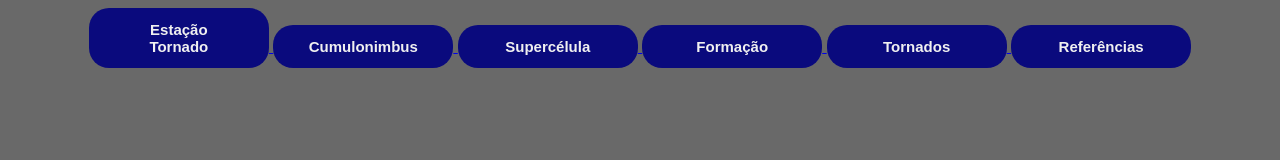
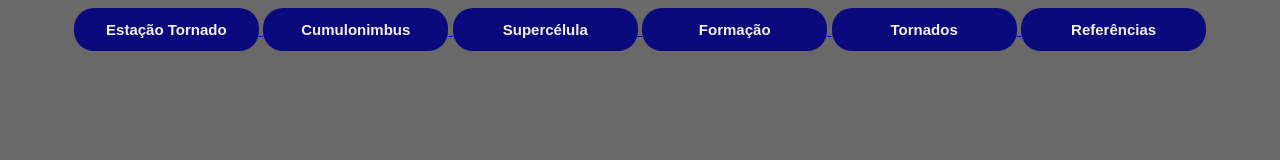
Before and after one commit to AkimoriShuda/estacaotornado, a plain HTML site: page linksite.html in a window 1280 px wide. Drawn offline with Linux system fonts and the light colour scheme.

Commit message:
Increase button width from 180px to 185px

```diff
--- a/linksite.html
+++ b/linksite.html
@@ -15,7 +15,7 @@ color: ivory;
 {
 color: white;
 background-color: #000080;
-width: 180px;
+width: 185px;
 padding: 13px 30px;
 border: none;
 font-weight: bold;
```
